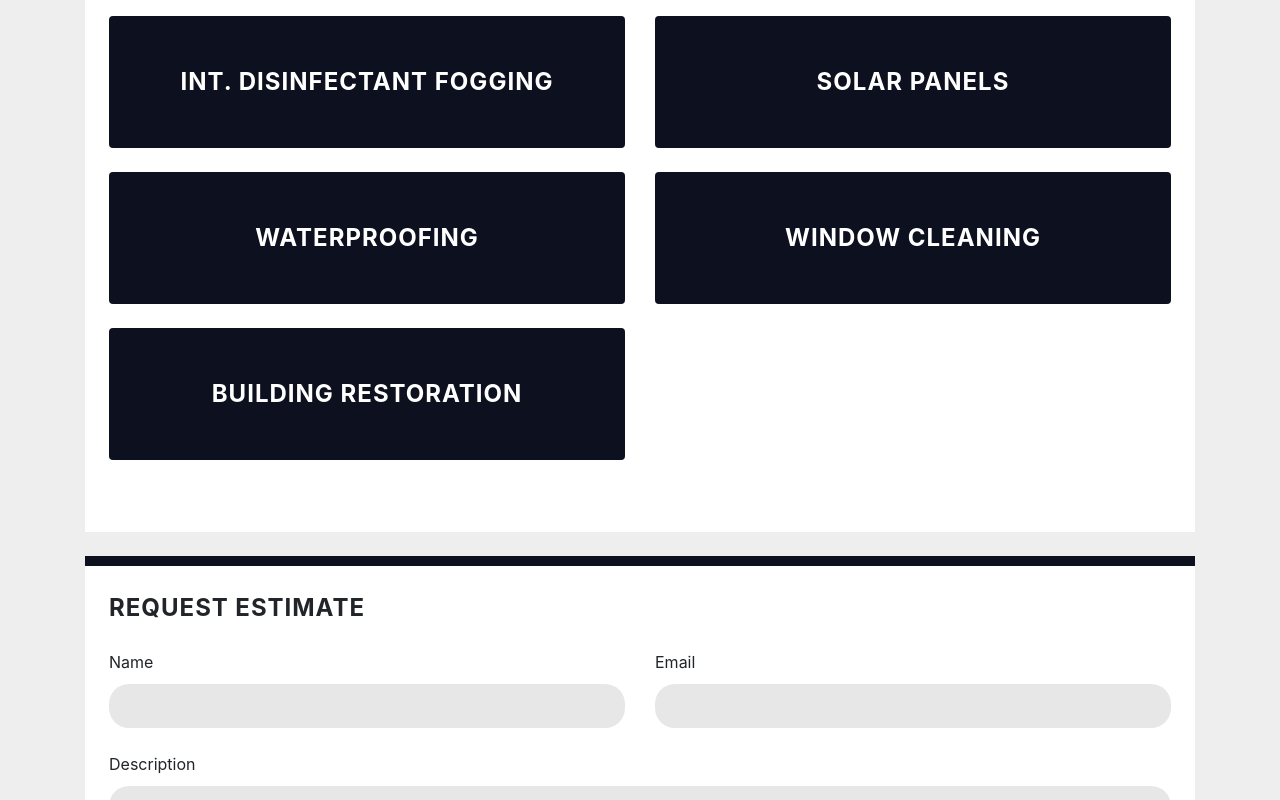
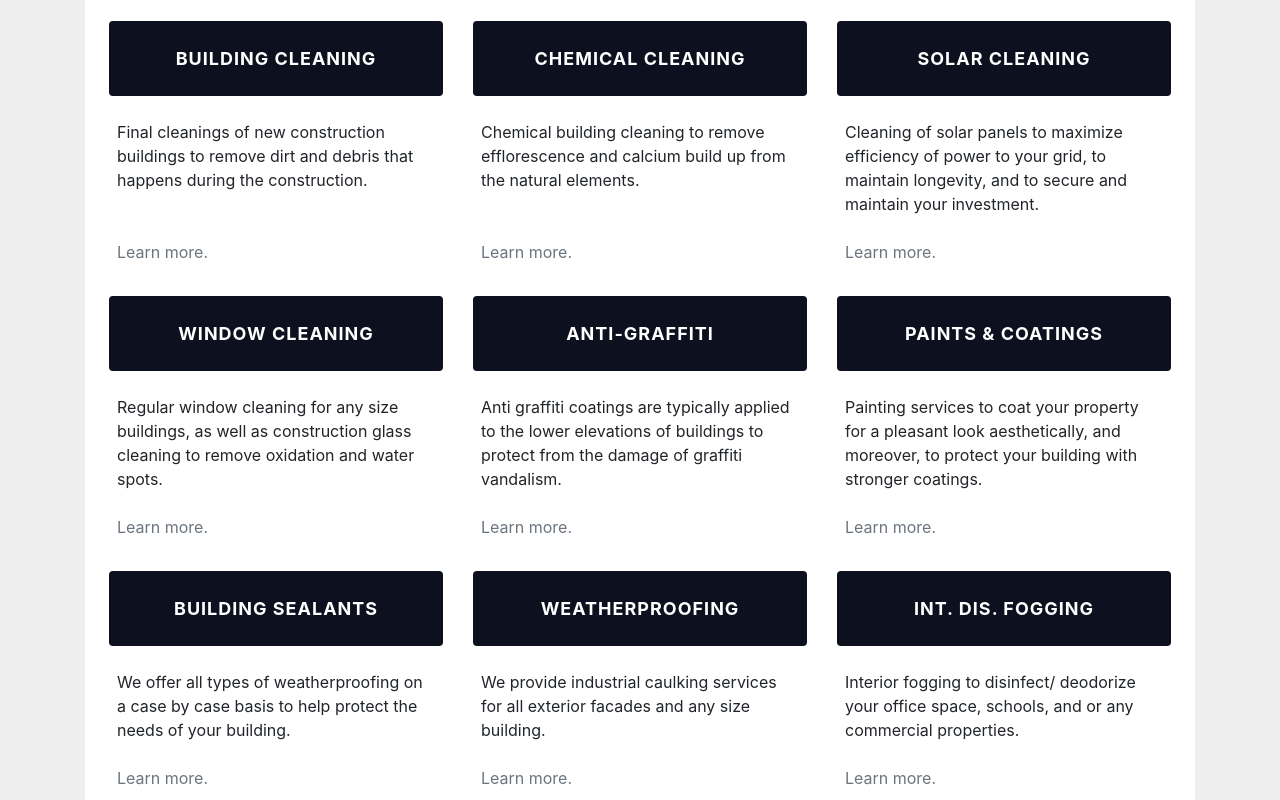
Before and after one commit to jpoechill/mm2020, a Nuxt app: page / in a window 1280 px wide. Shown: the part 1100-1900 px from the top of the page. Built offline with nearby package versions, Linux system fonts and the light colour scheme.

Commit message:
add new services

```diff
--- a/nuxt.config.js
+++ b/nuxt.config.js
@@ -15,7 +15,7 @@ module.exports = {
       { hid: 'description', name: 'description', content: pkg.description }
     ],
     link: [
-      { rel: "icon", type: "image/x-icon", href: "/favicon.png" },
+      { rel: "icon", type: "image/x-icon", href: "/favicon.jpg" },
       {
         rel: "stylesheet",
         type: "text/css",
--- a/pages/index.vue
+++ b/pages/index.vue
@@ -1,7 +1,7 @@
 <template>
   <div>
 
-    <div class="bg-blue pb-1">
+    <div class="bg-blue pb-2">
       <div class="container">
         <div class="row">
           <div class="col-md-7 pt-4 text-white text-uppercase">
@@ -13,9 +13,9 @@
             </ul>
           </div>
           <div class="col-md-5 py-4 text-right text-white">
-            <button class="px-5 py-1 mt-1 button-on-dark rounded-0">
+            <button class="px-5 py-2 mt-3 button-on-dark rounded-0">
               <strong>
-                REQUEST ESTIMATE
+                REQUEST AN ESTIMATE
               </strong>
             </button>
           </div>
@@ -53,79 +53,45 @@
     <div class="container mt-4 hidden" ref="servicesTopper" :class="{ 'fade-in' : showServices }">
       <div class="row">
         <div class="col-md-12">
-          <div class="p-4 pb-5 border-top-blue bg-white">
+          <div class="p-4 pb-3 border-top-blue bg-white">
             <strong>SERVICES</strong><br><br>
-            <div class="container">
-              <div class="row accordion" id="accordionExample2">
-                <div class="col-md-6 pl-0">
+            <div class="container px-0">
+              <div class="row">
+                <div class="col-lg-4" v-for="(item, index) in allItems" v-bind:key="index">
+                  <div class="tab mt-2 py-4 mb-4 bg-blue rounded text-center text-white text-uppercase">
+                    <strong>
+                      {{ item.name }}
+                    </strong>
+                  </div>
+                  <div class="px-2 mb-4">
+                    {{ item.description }}
+                    <br><br><br>
+                    <!-- Learn more. -->
+                  </div>
+                  <div class="px-2 pb-4 align-bottom text-secondary">
+                    <br><br>
+                    Learn more.
+                  </div>
+                </div>
+              </div>
+              <!-- <div class="row accordion" id="accordionExample2">
+                <div class="col-md-3 pl-0">
                   <div>
-                    <div class="">
-                      <div class="tab p-5 pb-5 mb-4 bg-blue rounded text-center text-white" id="headingOne" data-toggle="collapse" data-target="#collapseOne" aria-expanded="false" aria-controls="collapseOne">
+                    <div class="" v-for="(item, index) in allItems" v-bind:key="index">
+                      <div class="tab p-5 pb-5 mb-4 bg-blue rounded text-center text-white text-uppercase" id="headingOne" data-toggle="collapse" data-target="#collapseOne" aria-expanded="false" aria-controls="collapseOne">
                         <strong>
-                          INT. DISINFECTANT FOGGING
+                          {{ item.name }}
                         </strong>
                       </div>
                       <div id="collapseOne" class="px-3 collapse" aria-labelledby="headingOne" data-parent="#accordionExample2">
                         <div class="mb-5">
-                          Anim pariatur cliche reprehenderit, enim eiusmod high life accusamus terry richardson ad squid. 3 wolf moon officia aute, non cupidatat skateboard dolor brunch. Food truck quinoa nesciunt laborum eiusmod. Brunch 3 wolf moon tempor, sunt aliqua put a bird on it squid single-origin coffee nulla assumenda shoreditch et. Nihil anim keffiyeh helvetica, craft beer labore wes anderson cred nesciunt sapiente ea proident. Ad vegan excepteur butcher vice lomo. Leggings occaecat craft beer farm-to-table, raw denim aesthetic synth nesciunt you probably haven't heard of them accusamus labore sustainable VHS.
-                        </div>
-                      </div>
-                    </div>
-                    <div class="">
-                      <div class="tab p-5 pb-5 mb-4 bg-blue rounded text-center text-white" id="headingTwo" data-toggle="collapse" data-target="#collapseTwo" aria-expanded="false" aria-controls="collapseTwo">
-                        <strong>
-                          WATERPROOFING
-                        </strong>
-                      </div>
-                      <div id="collapseTwo" class="px-3 collapse" aria-labelledby="headingTwo" data-parent="#accordionExample2">
-                        <div class="mb-5">
-                          Anim pariatur cliche reprehenderit, enim eiusmod high life accusamus terry richardson ad squid. 3 wolf moon officia aute, non cupidatat skateboard dolor brunch. Food truck quinoa nesciunt laborum eiusmod. Brunch 3 wolf moon tempor, sunt aliqua put a bird on it squid single-origin coffee nulla assumenda shoreditch et. Nihil anim keffiyeh helvetica, craft beer labore wes anderson cred nesciunt sapiente ea proident. Ad vegan excepteur butcher vice lomo. Leggings occaecat craft beer farm-to-table, raw denim aesthetic synth nesciunt you probably haven't heard of them accusamus labore sustainable VHS.
-                        </div>
-                      </div>
-                    </div>
-                    <div class="">
-                      <div class="tab p-5 pb-5 mb-4 bg-blue rounded text-center text-white" id="headingThree" data-toggle="collapse" data-target="#collapseThree" aria-expanded="false" aria-controls="collapseThree">
-                        <strong>
-                          BUILDING RESTORATION
-                        </strong>
-                      </div>
-                      <div id="collapseThree" class="px-3 collapse" aria-labelledby="headingThree" data-parent="#accordionExample2">
-                        <div class="mb-5">
-                          Anim pariatur cliche reprehenderit, enim eiusmod high life accusamus terry richardson ad squid. 3 wolf moon officia aute, non cupidatat skateboard dolor brunch. Food truck quinoa nesciunt laborum eiusmod. Brunch 3 wolf moon tempor, sunt aliqua put a bird on it squid single-origin coffee nulla assumenda shoreditch et. Nihil anim keffiyeh helvetica, craft beer labore wes anderson cred nesciunt sapiente ea proident. Ad vegan excepteur butcher vice lomo. Leggings occaecat craft beer farm-to-table, raw denim aesthetic synth nesciunt you probably haven't heard of them accusamus labore sustainable VHS.
+                          {{ item.description }}
                         </div>
                       </div>
                     </div>
                   </div>
                 </div>
-                <div class="col-md-6 pr-0">
-                  <div>
-                    <div class="">
-                      <div class="tab p-5 pb-5 mb-4 bg-blue rounded text-center text-white" id="headingOne" data-toggle="collapse" data-target="#collapseFour" aria-expanded="false" aria-controls="collapseOne">
-                        <strong>
-                          SOLAR PANELS
-                        </strong>
-                      </div>
-                      <div id="collapseFour" class="px-3 collapse" aria-labelledby="headingOne" data-parent="#accordionExample2">
-                        <div class="mb-5">
-                          Anim pariatur cliche reprehenderit, enim eiusmod high life accusamus terry richardson ad squid. 3 wolf moon officia aute, non cupidatat skateboard dolor brunch. Food truck quinoa nesciunt laborum eiusmod. Brunch 3 wolf moon tempor, sunt aliqua put a bird on it squid single-origin coffee nulla assumenda shoreditch et. Nihil anim keffiyeh helvetica, craft beer labore wes anderson cred nesciunt sapiente ea proident. Ad vegan excepteur butcher vice lomo. Leggings occaecat craft beer farm-to-table, raw denim aesthetic synth nesciunt you probably haven't heard of them accusamus labore sustainable VHS.
-                        </div>
-                      </div>
-                    </div>
-                    <div class="">
-                      <div class="tab p-5 pb-5 mb-4 bg-blue rounded text-center text-white" id="headingTwo" data-toggle="collapse" data-target="#collapseFive" aria-expanded="false" aria-controls="collapseTwo">
-                        <strong>
-                          WINDOW CLEANING
-                        </strong>
-                      </div>
-                      <div id="collapseFive" class="px-3 collapse" aria-labelledby="headingTwo" data-parent="#accordionExample2">
-                        <div class="mb-5">
-                          Anim pariatur cliche reprehenderit, enim eiusmod high life accusamus terry richardson ad squid. 3 wolf moon officia aute, non cupidatat skateboard dolor brunch. Food truck quinoa nesciunt laborum eiusmod. Brunch 3 wolf moon tempor, sunt aliqua put a bird on it squid single-origin coffee nulla assumenda shoreditch et. Nihil anim keffiyeh helvetica, craft beer labore wes anderson cred nesciunt sapiente ea proident. Ad vegan excepteur butcher vice lomo. Leggings occaecat craft beer farm-to-table, raw denim aesthetic synth nesciunt you probably haven't heard of them accusamus labore sustainable VHS.
-                        </div>
-                      </div>
-                    </div>
-                  </div>
-                </div>
-              </div>
+              </div> -->
             </div>
           </div>
         </div>
@@ -197,6 +163,50 @@
 export default {
   data() {
     return {
+      items01: [
+        {
+          name: 'Building Cleaning',
+          description: 'Final cleanings of new construction buildings to remove dirt and debris that happens during the construction.'
+        }
+      ],
+      allItems: [
+        {
+          name: 'Building Cleaning',
+          description: 'Final cleanings of new construction buildings to remove dirt and debris that happens during the construction.'
+        },
+        {
+          name: 'Chemical Cleaning',
+          description: 'Chemical building cleaning to remove efflorescence and calcium build up from the natural elements.'
+        },
+        {
+          name: 'Solar Cleaning',
+          description: 'Cleaning of solar panels to maximize efficiency of power to your grid, to maintain longevity, and to secure and maintain your investment.'
+        },
+        {
+          name: 'Window Cleaning',
+          description: 'Regular window cleaning for any size buildings, as well as construction glass cleaning to remove oxidation and water spots.'
+        },
+        {
+          name: 'Anti-Graffiti',
+          description: 'Anti graffiti coatings are typically applied to the lower elevations of buildings to protect from the damage of graffiti vandalism.'
+        },
+        {
+          name: 'Paints & Coatings',
+          description: 'Painting services to coat your property for a pleasant look aesthetically, and moreover, to protect your building with stronger coatings.'
+        },
+        {
+          name: 'Building Sealants',
+          description: 'We offer all types of weatherproofing on a case by case basis to help protect the needs of your building.'
+        },
+        {
+          name: 'Weatherproofing',
+          description: 'We provide industrial caulking services for all exterior facades and any size building. '
+        },
+        {
+          name: 'Int. Dis. Fogging',
+          description: 'Interior fogging to disinfect/ deodorize your office space, schools, and or any commercial properties. '
+        }
+      ],
       mouseX: 0,
       mouseY: 0,
       fadeElements: {
@@ -329,8 +339,13 @@ body, html {
 }
 
 strong {
-  font-size: 24px;
+  font-size: 18px;
   letter-spacing: 1px;;
+}
+
+.align-bottom {
+  position: absolute;
+  bottom: 0;
 }
 
 .input-text, textarea {
@@ -345,7 +360,7 @@ strong {
 
 ul li {
   padding-right: 8px;
-  font-size: 20px;
+  font-size: 16px;
   letter-spacing: 1px;
 }
 
```
Also changed, not shown: static/favicon.jpg (added).
